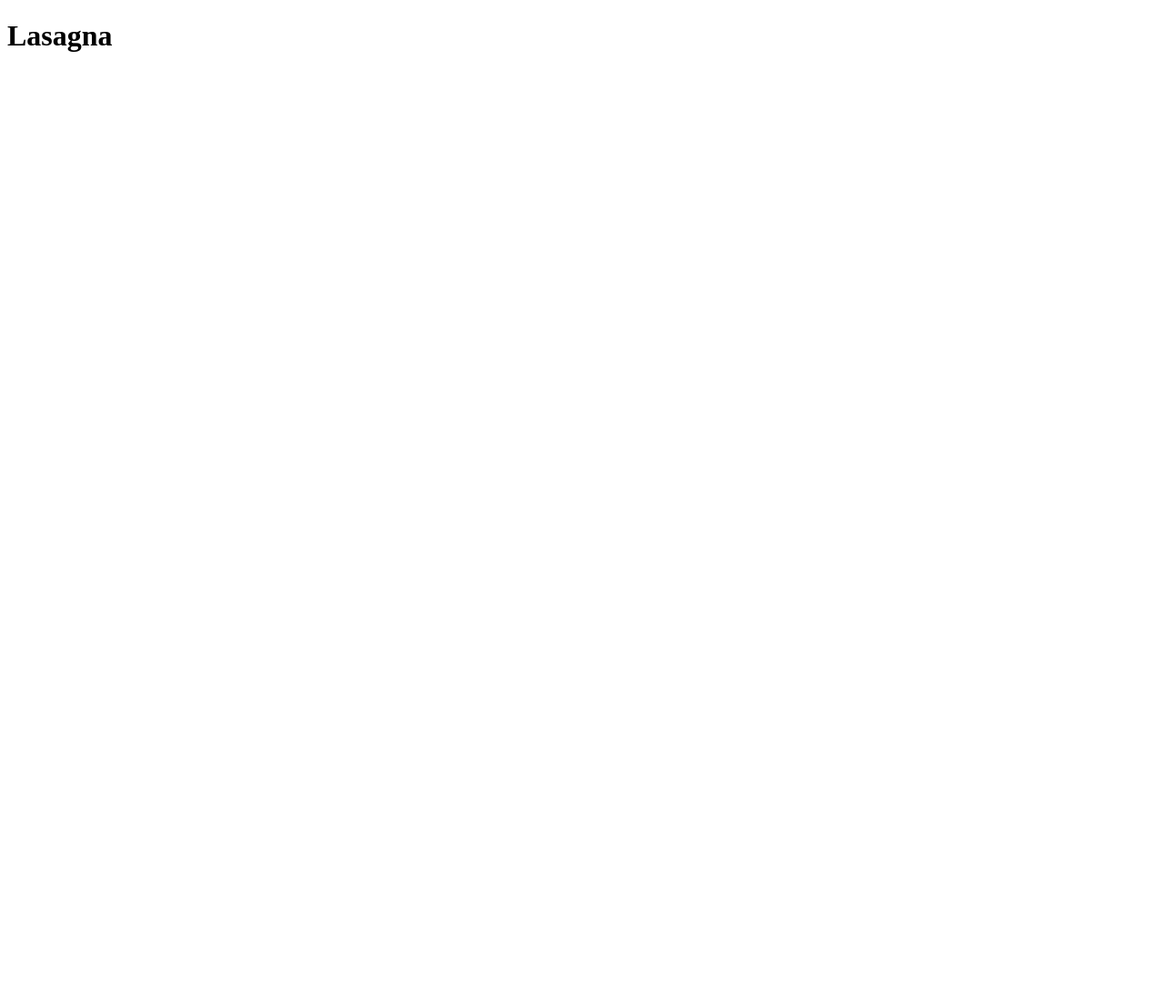
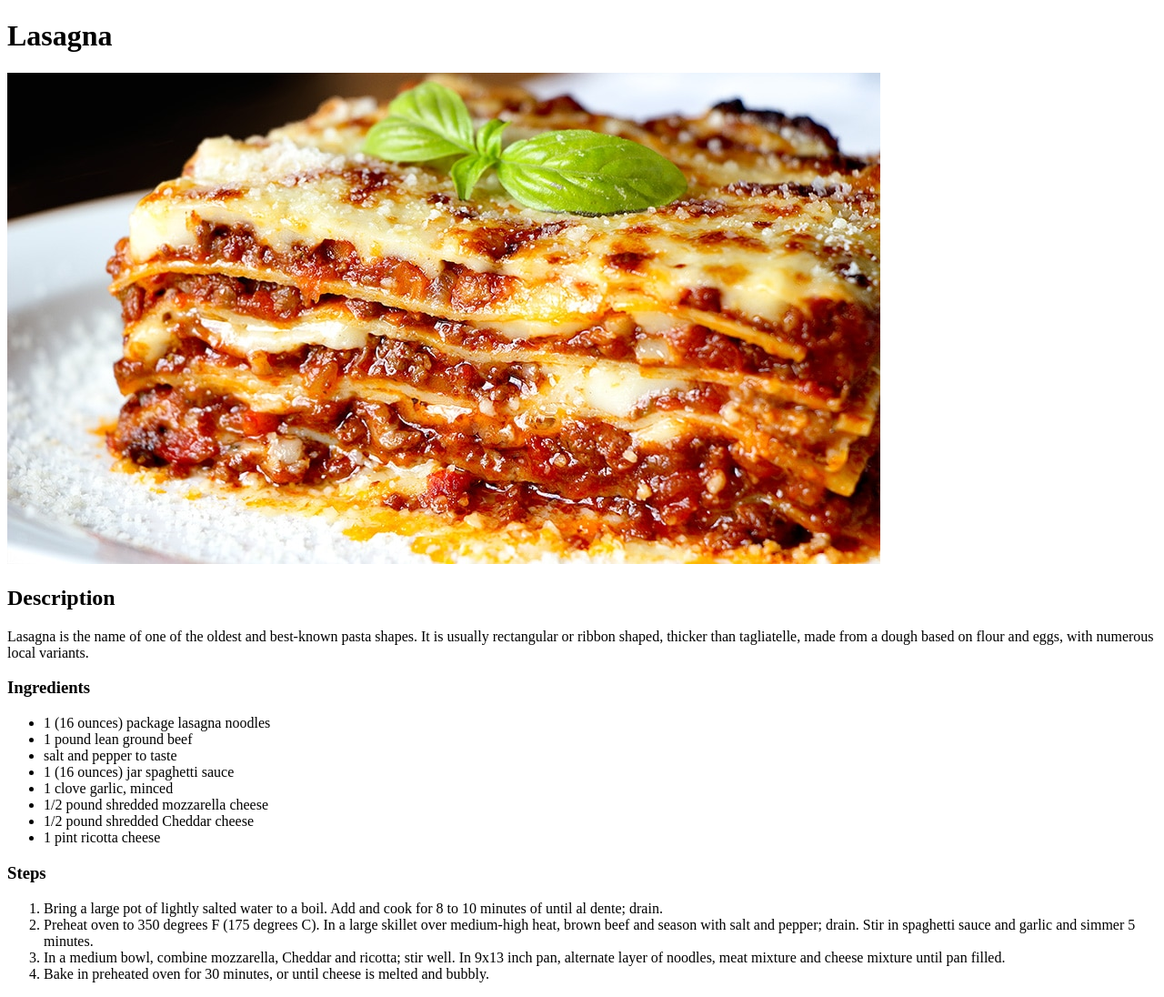
Before and after one commit to Django0033/odin-recipes, a plain HTML site: page recipes/lasagna.html in a window 1280 px wide. Shown: the whole page at 91% size. Before the commit the page ends 800 px from the top, so only its background shows below. Drawn offline with Linux system fonts and the light colour scheme.

Commit message:
Added image, description, ingredients and steps

```diff
--- a/recipes/lasagna.html
+++ b/recipes/lasagna.html
@@ -7,5 +7,30 @@
     </head>
     <body>
         <h1>Lasagna</h1>
+
+        <img src="../images/lasagna.jpg" alt="A tasty lasagna.">
+
+        <h2>Description</h2>
+        <p>Lasagna is the name of one of the oldest and best-known pasta shapes. It is usually rectangular or ribbon shaped, thicker than tagliatelle, made from a dough based on flour and eggs, with numerous local variants.</p>
+
+        <h3>Ingredients</h3>
+        <ul>
+            <li>1 (16 ounces) package lasagna noodles</li>
+            <li>1 pound lean ground beef</li>
+            <li>salt and pepper to taste</li>
+            <li>1 (16 ounces) jar spaghetti sauce</li>
+            <li>1 clove garlic, minced</li>
+            <li>1/2 pound shredded mozzarella cheese</li>
+            <li>1/2 pound shredded Cheddar cheese</li>
+            <li>1 pint ricotta cheese</li>
+        </ul>
+
+        <h3>Steps</h3>
+        <ol>
+            <li>Bring a large pot of lightly salted water to a boil. Add and cook for 8 to 10 minutes of until al dente; drain.</li>
+            <li>Preheat oven to 350 degrees F (175 degrees C). In a large skillet over medium-high heat, brown beef and season with salt and pepper; drain. Stir in spaghetti sauce and garlic and simmer 5 minutes.</li>
+            <li>In a medium bowl, combine mozzarella, Cheddar and ricotta; stir well. In 9x13 inch pan, alternate layer of noodles, meat mixture and cheese mixture until pan filled.</li>
+            <li>Bake in preheated oven for 30 minutes, or until cheese is melted and bubbly.</li>
+        </ol>
     </body>
 </html>
```
Also changed, not shown: images/lasagna.jpg (added).
